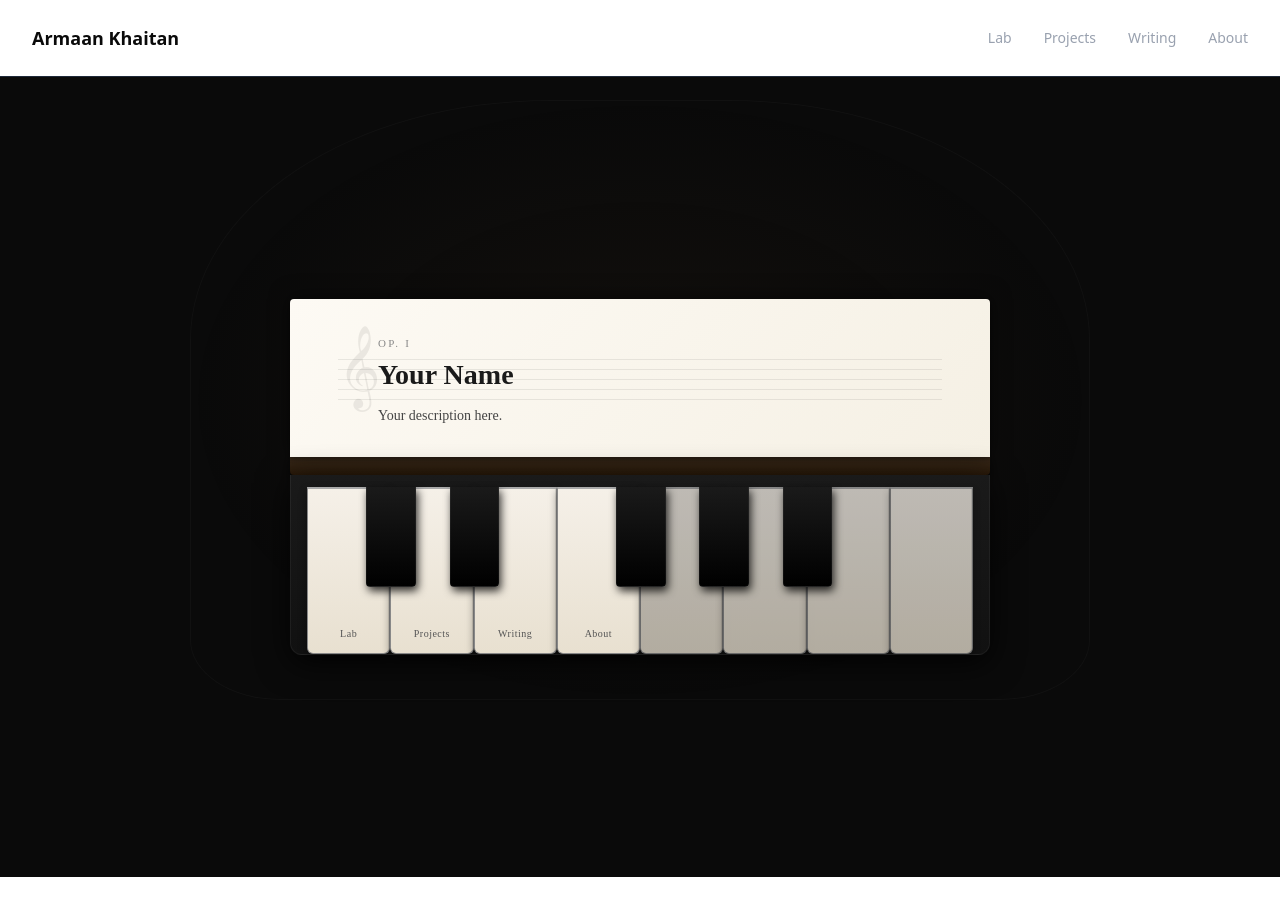
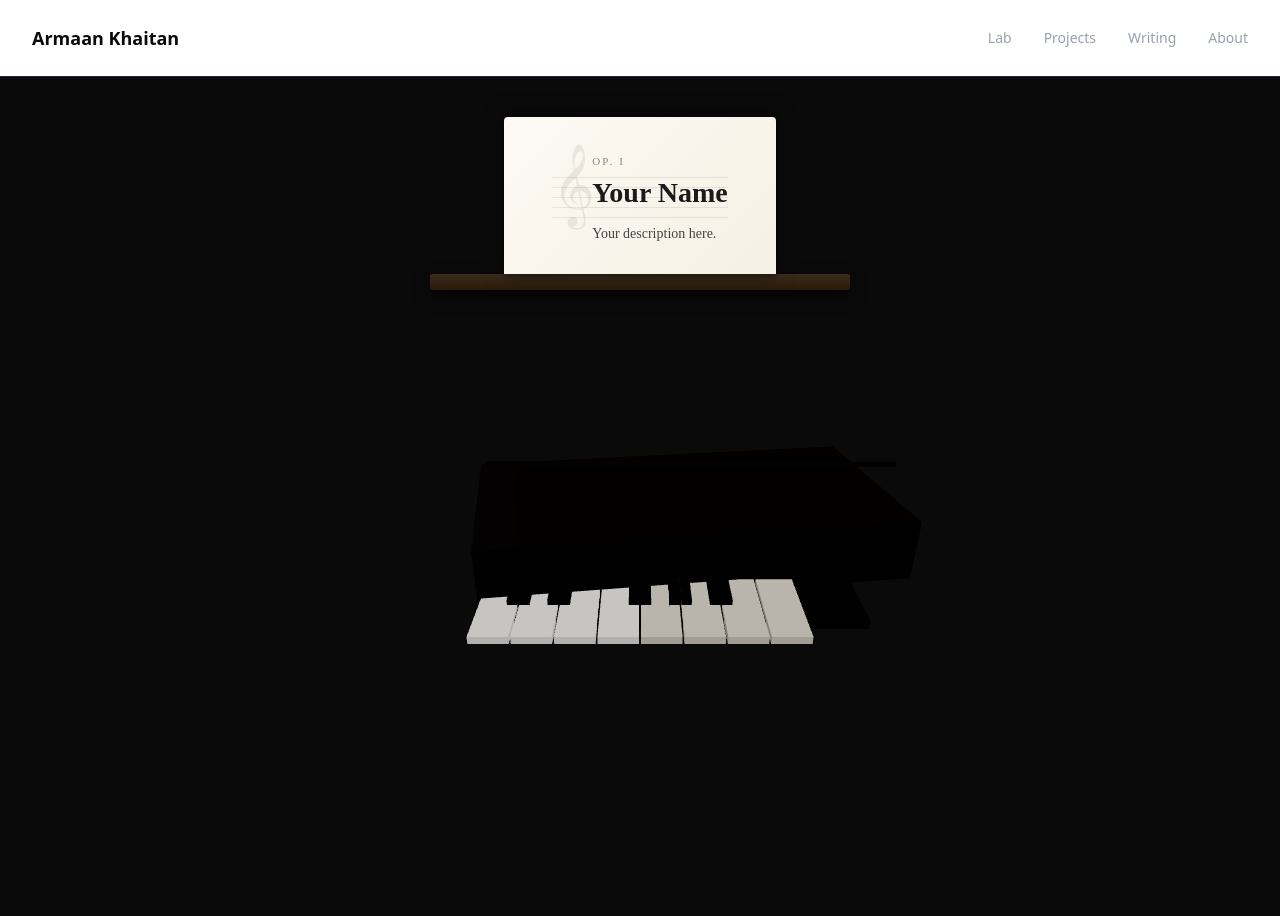
Before and after one commit to Deployed-Websites/Portfolio, a Next.js app in the folder portfolio-site/: page / in a window 1280 px wide. Shown: the top 916 px of the page. Before the commit the page ends 877 px from the top, so only its background shows below. Built offline with nearby package versions, Linux system fonts and the light colour scheme.

Commit message:
attempting 3d piano homepage

```diff
--- a/portfolio-site/package.json
+++ b/portfolio-site/package.json
@@ -9,9 +9,12 @@
     "lint": "eslint"
   },
   "dependencies": {
+    "@react-three/drei": "^10.7.7",
+    "@react-three/fiber": "^9.6.1",
     "next": "16.2.12",
     "react": "19.2.4",
-    "react-dom": "19.2.4"
+    "react-dom": "19.2.4",
+    "three": "^0.185.1"
   },
   "devDependencies": {
     "@tailwindcss/postcss": "^4",
--- a/portfolio-site/src/app/page.js
+++ b/portfolio-site/src/app/page.js
@@ -1,4 +1,4 @@
-import PianoHome from "../components/PianoHome";
+import PianoHome from "../components/PianoHome3d";
 
 export default function Home() {
   return <PianoHome />;
--- /dev/null
+++ b/portfolio-site/src/components/PianoHome3d.js
@@ -0,0 +1,38 @@
+"use client";
+import { useRouter } from "next/navigation";
+import MusicSheet from "./piano/MusicSheet";
+import Piano3D from "./piano/Piano3D";
+
+export default function PianoHome() {
+  const router = useRouter();
+  const navigate = (href) => router.push(href);
+
+  return (
+    <div style={{
+      minHeight: "100vh",
+      background: "#0a0a0a",
+      display: "flex",
+      flexDirection: "column",
+      alignItems: "center",
+      justifyContent: "center",
+      padding: "40px 20px",
+      fontFamily: "serif",
+    }}>
+
+      <div style={{ position: "relative", zIndex: 1, display: "flex", flexDirection: "column", alignItems: "center" }}>
+        <MusicSheet />
+        <div style={{
+          width: "420px",
+          height: "16px",
+          background: "linear-gradient(to bottom, #3a2a1a, #2a1a0a)",
+          borderRadius: "3px",
+          boxShadow: "0 6px 16px rgba(0,0,0,0.6)",
+          borderTop: "1px solid rgba(255,255,255,0.08)",
+        }} />
+      </div>
+
+      <Piano3D onKeyClick={navigate} />
+
+    </div>
+  );
+}
--- /dev/null
+++ b/portfolio-site/src/components/piano/Piano3D.js
@@ -0,0 +1,33 @@
+"use client";
+import { Canvas } from "@react-three/fiber";
+import { OrbitControls } from "@react-three/drei";
+import { Suspense } from "react";
+import PianoModel from "./PianoModel";
+
+export default function Piano3D({ onKeyClick }) {
+  return (
+    <div style={{ width: "100%", height: "600px", position: "relative" }}>
+      <Canvas
+        camera={{ position: [0, 4, 7], fov: 45 }}
+        dpr={[1, 1.5]}
+        gl={{ antialias: true, powerPreference: "high-performance" }}
+      >
+        <ambientLight intensity={0.6} />
+        <directionalLight position={[5, 8, 5]} intensity={1.2} castShadow={false} />
+        <directionalLight position={[-5, 4, -5]} intensity={0.3} />
+
+        <Suspense fallback={null}>
+          <PianoModel onKeyClick={onKeyClick} />
+        </Suspense>
+
+        <OrbitControls
+          enablePan={false}
+          minDistance={5}
+          maxDistance={12}
+          maxPolarAngle={Math.PI / 2.1}
+          autoRotate={false}
+        />
+      </Canvas>
+    </div>
+  );
+}
--- /dev/null
+++ b/portfolio-site/src/components/piano/PianoModel.js
@@ -0,0 +1,86 @@
+"use client";
+import { useRef } from "react";
+import { whiteKeys, blackKeys, blackKeyPositions } from "./data/keys";
+import { playNote } from "./utils/playNote";
+
+export default function PianoModel({ onKeyClick }) {
+  const whiteKeyWidth = 0.42;
+  const totalWidth = whiteKeys.length * whiteKeyWidth;
+  const startX = -totalWidth / 2;
+
+  const handleKeyClick = (key) => {
+    playNote(key.freq);
+    if (key.href) onKeyClick(key.href);
+  };
+
+  return (
+    <group>
+
+      {/* PIANO BODY - curved approximation using a scaled cylinder half */}
+      <mesh position={[0.5, 0.35, -1.2]} rotation={[0, 0.15, 0]} castShadow>
+        <boxGeometry args={[totalWidth + 1.5, 0.7, 2.6]} />
+        <meshStandardMaterial color="#1a0f0a" roughness={0.35} metalness={0.1} />
+      </mesh>
+
+      {/* LID - angled */}
+      <mesh position={[0.5, 0.85, -1.7]} rotation={[-0.35, 0.15, 0]}>
+        <boxGeometry args={[totalWidth + 1.3, 0.06, 2.2]} />
+        <meshStandardMaterial color="#241511" roughness={0.2} metalness={0.15} />
+      </mesh>
+
+      {/* LEGS */}
+      {[-totalWidth / 2 + 0.3, totalWidth / 2 - 0.3, -0.2].map((x, i) => (
+        <mesh key={i} position={[x, -0.35, i === 2 ? -2.2 : -0.3]}>
+          <cylinderGeometry args={[0.06, 0.08, 0.7, 8]} />
+          <meshStandardMaterial color="#150c08" roughness={0.4} />
+        </mesh>
+      ))}
+
+      {/* KEYBED */}
+      <mesh position={[0.5, 0.05, 0.2]}>
+        <boxGeometry args={[totalWidth + 0.3, 0.1, 1.2]} />
+        <meshStandardMaterial color="#0d0805" roughness={0.5} />
+      </mesh>
+
+      {/* WHITE KEYS */}
+      {whiteKeys.map((key, i) => {
+        const x = startX + i * whiteKeyWidth + whiteKeyWidth / 2;
+        const isActive = !!key.href;
+        return (
+          <mesh
+            key={key.note}
+            position={[x, 0.11, 0.6]}
+            onClick={(e) => { e.stopPropagation(); handleKeyClick(key); }}
+            onPointerOver={(e) => { e.stopPropagation(); document.body.style.cursor = "pointer"; }}
+            onPointerOut={() => { document.body.style.cursor = "default"; }}
+          >
+            <boxGeometry args={[whiteKeyWidth - 0.02, 0.08, 1.15]} />
+            <meshStandardMaterial
+              color={isActive ? "#fdfaf4" : "#e5ded0"}
+              roughness={0.3}
+            />
+          </mesh>
+        );
+      })}
+
+      {/* BLACK KEYS */}
+      {blackKeys.map((key) => {
+        const pos = blackKeyPositions[key.note];
+        const x = startX + pos * whiteKeyWidth;
+        return (
+          <mesh
+            key={key.note}
+            position={[x, 0.16, 0.25]}
+            onClick={(e) => { e.stopPropagation(); playNote(key.freq); }}
+            onPointerOver={(e) => { e.stopPropagation(); document.body.style.cursor = "pointer"; }}
+            onPointerOut={() => { document.body.style.cursor = "default"; }}
+          >
+            <boxGeometry args={[whiteKeyWidth * 0.55, 0.1, 0.65]} />
+            <meshStandardMaterial color="#0a0a0a" roughness={0.3} />
+          </mesh>
+        );
+      })}
+
+    </group>
+  );
+}
```
Also changed, not shown: 1 other file (tests, documents, lock files or other folders).
